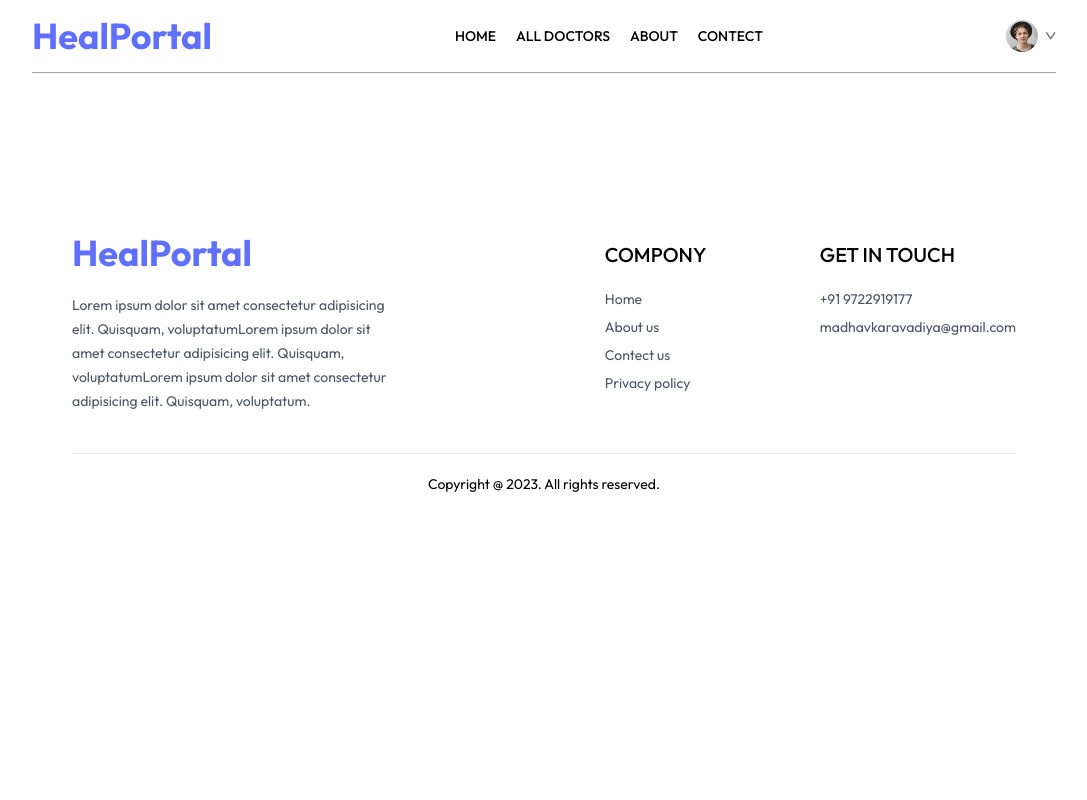
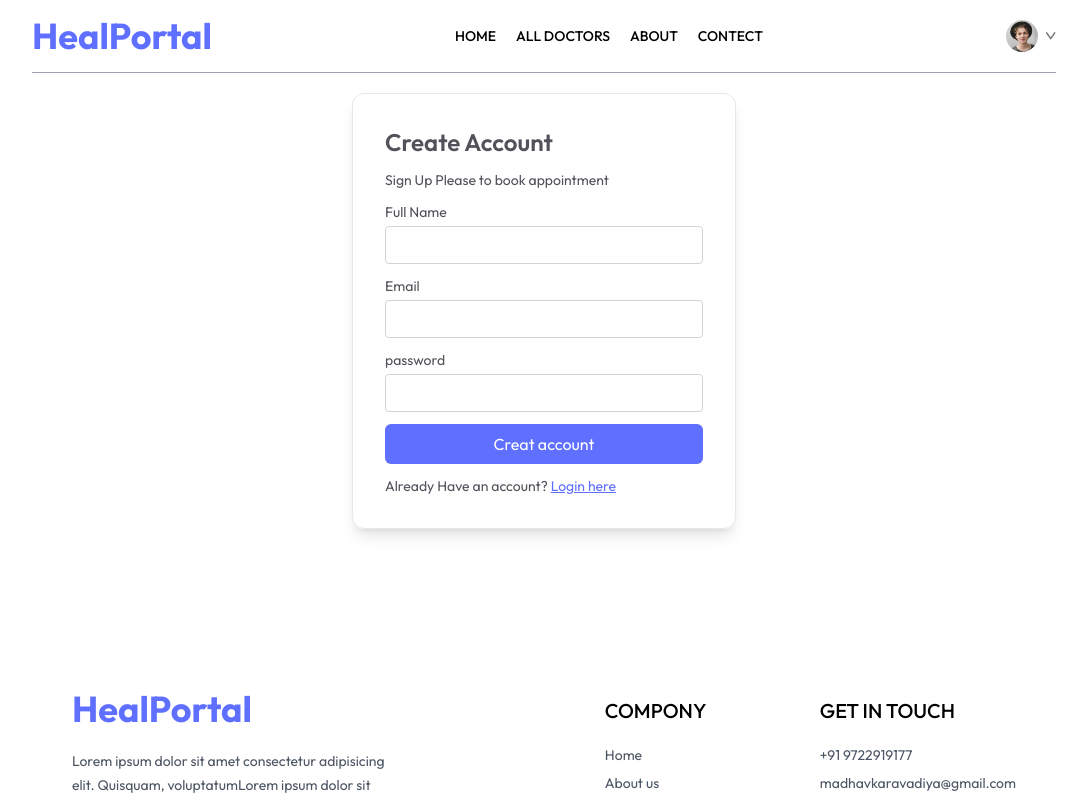
Before and after one commit to madhavpatel236/HealPort, a React (Vite) app in the folder frontend/: page /login in a window 1280 px wide. Shown: the top 800 px of the page, without its empty margins (96-1183 px from the left). Built offline with nearby package versions, Linux system fonts and the light colour scheme.

Commit message:
make login/signup page

```diff
--- a/frontend/src/pages/Login.jsx
+++ b/frontend/src/pages/Login.jsx
@@ -1,11 +1,89 @@
-import React from 'react'
+import React, { useState } from "react";
 
 function Login() {
+  const [state, setState] = useState("Sign Up");
+  const [email, setEmail] = useState();
+
+  const [password, setPassword] = useState();
+  const [name, setName] = useState("");
+
+  const onSubmitHandler = async (e) => {
+    e.preventDefault();
+    console.log(email, password);
+  };
+
   return (
-    <div>
+    <form className="Min-h-[80vh] flex items-center">
+      <div className="flex flex-col gap-3 m-auto items-start p-8 min-w-[340px] md:min-w-96 border rounded-xl text-zinc-600 text-sm shadow-lg ">
+        <p className="text-2xl font-semibold">
+          {state === "Sign Up" ? "Create Account" : "Login"}
+        </p>
+        <p>
+          {" "}
+          {state === "Sign Up" ? "Sign Up" : "Login"} Please to book appointment
+        </p>
 
-    </div>
-  )
+        {state === "Sign Up" && (
+          <div className="w-full">
+            <p>Full Name</p>
+            <input
+              className="border text-black border-zinc-300 rounded w-full p-2 mt-1"
+              type="text"
+              onChange={(e) => setName(e.target.name)}
+              value={name}
+            />
+          </div>
+        )}
+
+        <div className="w-full">
+          <p>Email</p>
+          <input
+            className="border border-zinc-300 rounded w-full p-2 mt-1"
+            type="email"
+            onChange={(e) => setEmail(e.target.email)}
+            value={email}
+          />
+        </div>
+        <div className="w-full">
+          <p>password </p>
+          <input
+            className="border border-zinc-300 rounded w-full p-2 mt-1"
+            type="password"
+            onChange={(e) => setPassword(e.target.password)}
+            value={password}
+          />
+        </div>
+        <button className="bg-primary text-white w-full py-2 rounded-md text-base">
+          {" "}
+          {state === "Sign Up" ? "Creat account" : "Login"}{" "}
+        </button>
+        {state === "Sign Up" ? (
+          <p>
+            {" "}
+            Already Have an account?{" "}
+            <span
+              onClick={() => setState("Login")}
+              className="text-primary underline cursor-pointer"
+            >
+              {" "}
+              Login here{" "}
+            </span>{" "}
+          </p>
+        ) : (
+          <p>
+            {" "}
+            Create an account?{" "}
+            <span
+              onClick={() => setState("Sign Up")}
+              className="text-primary underline cursor-pointer"
+            >
+              Sign Up here
+            </span>{" "}
+          </p>
+        )}
+      </div>
+    </form>
+  );
 }
 
-export default Login
+export default Login;
```
